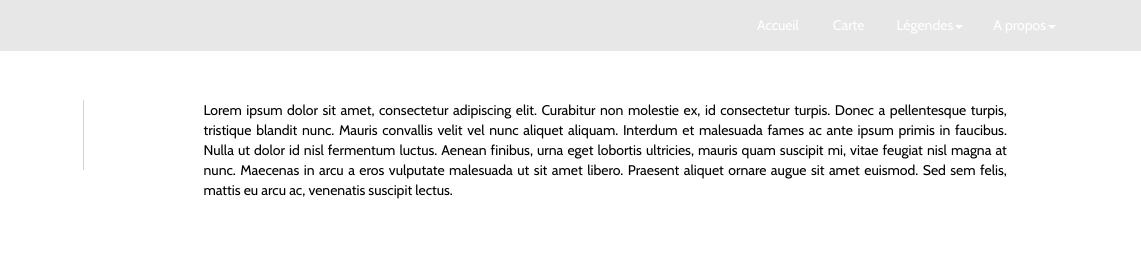
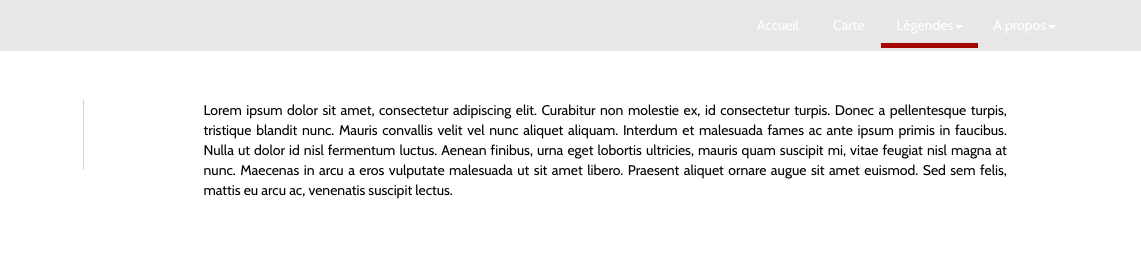
Before and after one commit to EmmaLbrs/PLOT, a plain HTML site: page legende.html in a window 1280 px wide. Shown: the top 280 px of the page, 139-1280 px from the left. Drawn offline with Linux system fonts and the light colour scheme.

Commit message:
modification du css

```diff
--- a/css/general.css
+++ b/css/general.css
@@ -37,43 +37,44 @@
 
 /* https://codepen.io/thelittleblacksmith/pen/zXNVvY */
 
-.nav-item > a, a.navbar-brand {
+/* .nav-item > a, a.navbar-brand {
     font-family: 'corps';
     border-bottom: 1px solid red;
     transition: all 0.25s linear;
     position: relative;
+  } */
+
+  .nav-item > a, a.navbar-brand, .dropdown-toggle a {
+    border-bottom: 0px solid white;
+    transition: all 0.25s linear;
+    position: relative;
   }
 
-.nav-item > a:before, a.navbar-brand:before {
+.nav-item > a:before, a.navbar-brand:before, .dropdown-toggle a:before {
 
 
     content: "";
     display: block;
     width: 100%;
-    height: 3px;
+    height: 5px;
     background-color:white;
     position: absolute;
     left: 0;
-    bottom: -3px; /* this is to match where the border is */
+    bottom: 2px; /* this is to match where the border is */
     transform-origin: left;
     transform: scale(0);
     transition: 0.25s linear;
 
   }
 
-.nav-item > a, a.navbar-brand {
-    border-bottom: 0px solid white;
-    transition: all 0.25s linear;
-    position: relative;
-  }
 
-.nav-item > a:before, a.navbar-brand:before {
-    height:5px;
+
+/* .nav-item > a:before, a.navbar-brand:before {
     bottom:2px;
     background-color: white;
-  }
+  } */
 
-.nav-item > a.active:after {
+.nav-item > a.active:after, .dropdown-toggle a.active:after {
     content: "";
     display: inline-block;
     width: 100%;
@@ -147,11 +148,10 @@
     margin-left: 2px;
 }
 
-
+/* .navbar-custom .navbar-nav .dropdown-toggle:after, */
+/* .navbar-custom .navbar-nav .dropdown-toggle:active */
 .navbar-custom .navbar-nav .dropdown-toggle,
 .navbar-custom .navbar-nav .dropdown-toggle:hover,
-.navbar-custom .navbar-nav .dropdown-toggle:active,
-.navbar-custom .navbar-nav .dropdown-toggle:after,
 .navbar-custom .navbar-nav .dropdown-toggle:focus  {
     background-color: transparent;
 }
```
